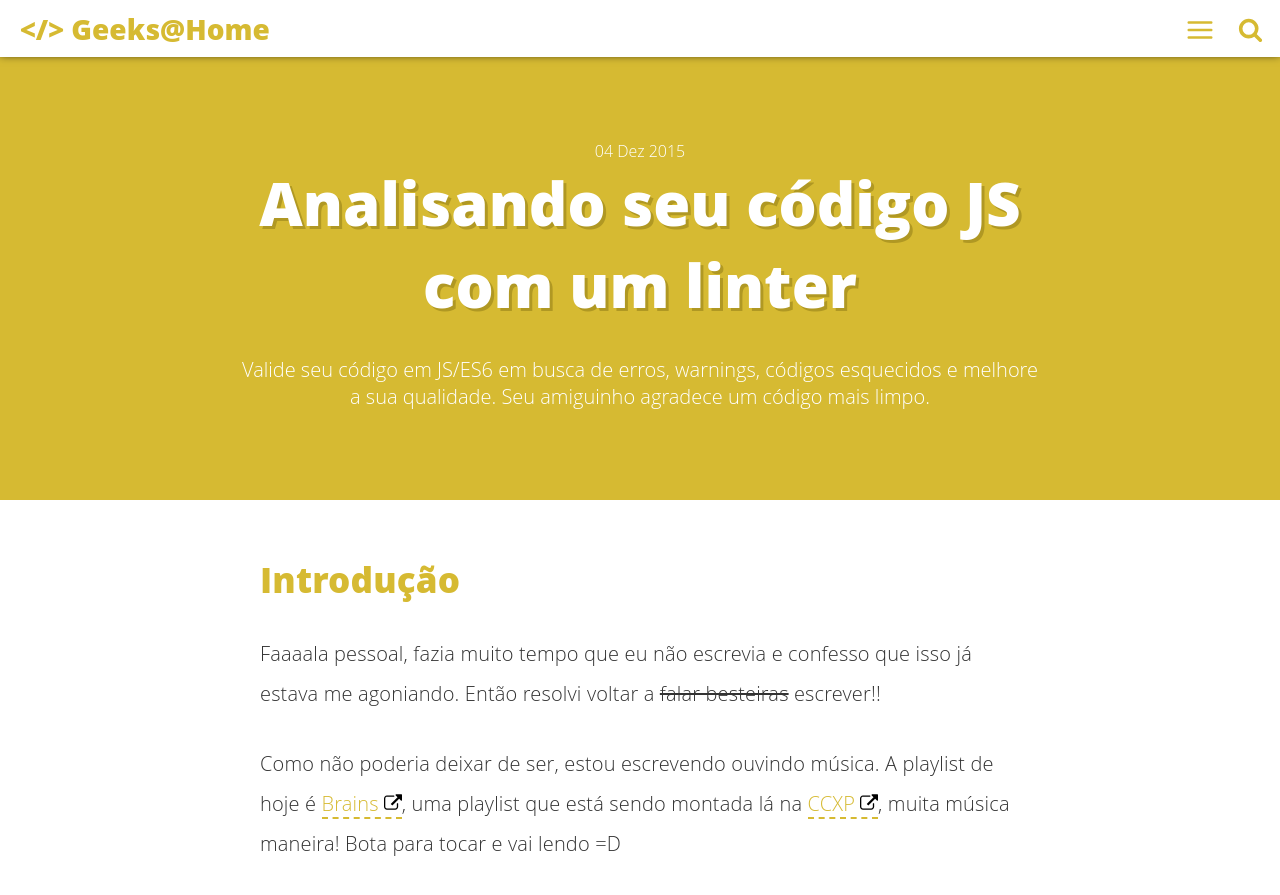
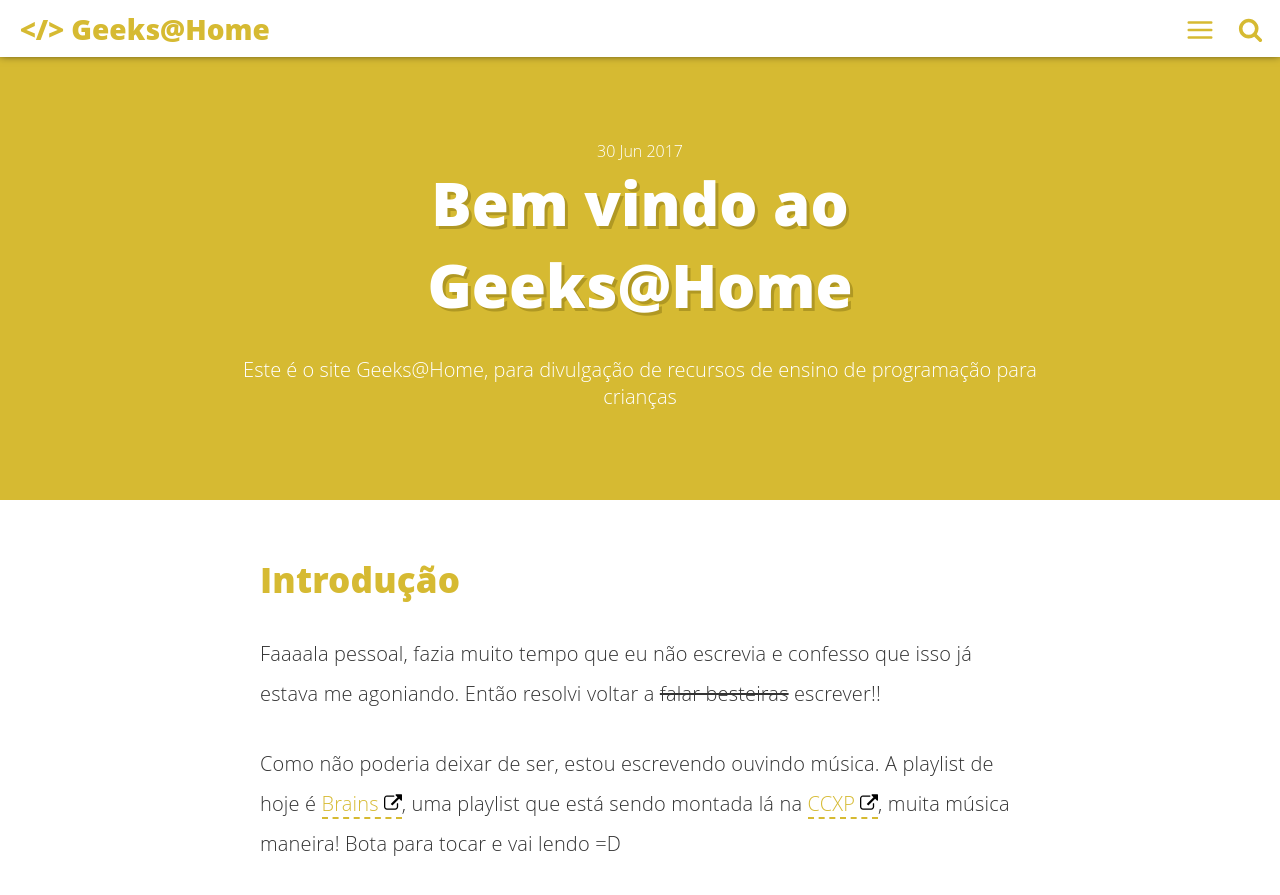
Before and after one commit to agnoldo/geeksathome, a Jekyll site: the page built from _posts/2017-06-30-bem-vindo-ao-geeksathome.md, in a window 1280 px wide and 900 px high. Shown: the top 895 px of the window. Built offline with Jekyll 4.4.1, drawn with Linux system fonts in a browser that asks for light colours; some web fonts are replaced; comment, search, counter and statistics services are not loaded.

Commit message:
Update and rename 2015-12-04-analisando-seu-codigo-js-com-linter.md to 2017-06-30-bem-vindo-ao-geeksathome.md

```diff
--- a/_posts/2015-12-04-analisando-seu-codigo-js-com-linter.md
+++ b/_posts/2017-06-30-bem-vindo-ao-geeksathome.md
@@ -1,18 +1,17 @@
 ---
 layout: post
-title: "Analisando seu código JS com um linter"
-date: 2015-12-04 22:43:23
+title: "Bem vindo ao Geeks@Home"
+date: 2017-06-30 21:41:39
 image: '/assets/img/linter/errors-list.png'
-description: 'Valide seu código em JS/ES6 em busca de erros, warnings, códigos esquecidos e melhore a sua qualidade. Seu amiguinho agradece um código mais limpo.'
+description: 'Este é o site Geeks@Home, para divulgação de recursos de ensino de programação para crianças'
 main-class: 'js'
 color: '#D6BA32'
 tags:
-- js
-- linter
 - tutorial
+- notícia
 categories:
-twitter_text: 'Valide seu código em JS/ES6 em busca de erros e melhore a sua qualidade.'
-introduction: 'Valide seu código em JS/ES6 em busca de erros, warnings, códigos esquecidos e melhore a sua qualidade. Seu amiguinho agradece um código mais limpo.'
+twitter_text: 'Bem vindo ao Geeks@Home'
+introduction: 'Este é o site Geeks@Home, para divulgação de recursos de ensino de programação para crianças'
 ---
 
 ## Introdução
```
